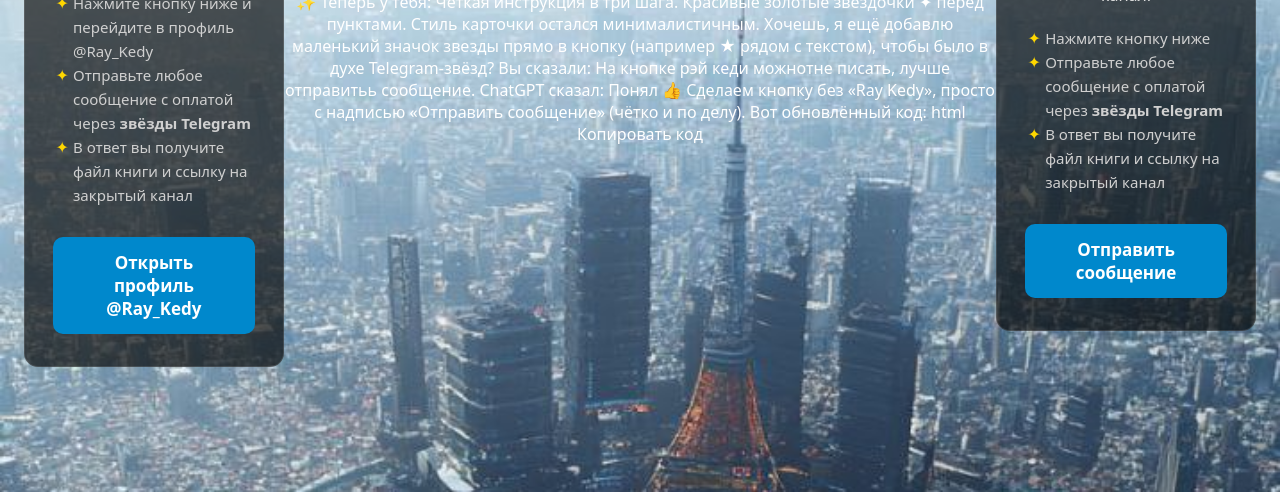
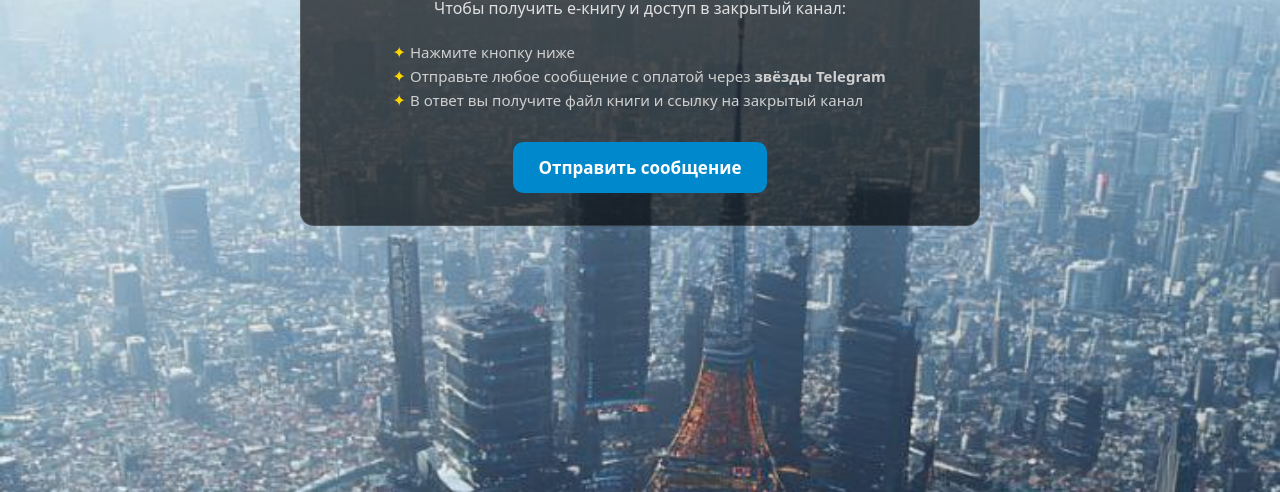
Before and after one commit to Raykedy/raykedy.github.io, a plain HTML site: page telegrambook.html in a window 1280 px wide. Shown: the part 356-848 px from the top of the page. Drawn offline with Linux system fonts and the light colour scheme.

Commit message:
Update telegrambook.html

```diff
--- a/telegrambook.html
+++ b/telegrambook.html
@@ -1,106 +1,4 @@
-<!DOCTYPE html>
-<html lang="ru">
-<head>
-  <meta charset="UTF-8" />
-  <meta name="viewport" content="width=device-width, initial-scale=1" />
-  <title>Telegram — Ray Kedy</title>
-  <style>
-    html, body { height: 100%; margin:0; }
-    body{
-      font-family: system-ui, -apple-system, Segoe UI, Roboto, Arial, sans-serif;
-      color:#fff;
-      display:flex; align-items:center; justify-content:center;
-      background: #000 url('https://raw.githubusercontent.com/Raykedy/raykedy.github.io/refs/heads/main/bcksucsess.jpg') no-repeat center center fixed;
-      background-size: cover;
-      padding:24px;
-      text-align:center;
-    }
-    .card{
-      background: rgba(0,0,0,.65);
-      border: 1px solid rgba(255,255,255,.12);
-      border-radius:14px;
-      padding:32px 28px;
-      max-width: 680px;
-      width: 100%;
-      box-sizing: border-box;
-    }
-    h1{
-      margin:0 0 12px;
-      font-size: clamp(22px, 3.2vw, 30px);
-    }
-    p{
-      margin: 0 0 18px;
-      font-size: 16px;
-      color:#e0e0e0;
-      line-height:1.6;
-    }
-    ol{
-      text-align: left;
-      margin: 0 auto 20px;
-      max-width: 480px;
-      padding-left: 20px;
-      color:#d0d0d0;
-      font-size: 15px;
-      line-height:1.6;
-    }
-    li::marker {
-      content: "✦ "; /* Телеграмные звездочки */
-      color: #FFD700; /* золотой */
-      font-size: 16px;
-    }
-    a.btn{
-      display:inline-block;
-      margin-top: 10px;
-      padding: 14px 22px;
-      border-radius: 10px;
-      text-decoration:none;
-      font-weight:700;
-      font-size: 17px;
-      color:#fff;
-      background:#0088cc; /* Telegram */
-      transition:filter .15s ease;
-    }
-    a.btn:hover { filter: brightness(1.08); }
-  </style>
-</head>
-<body>
-  <main class="card" role="main" aria-labelledby="title">
-    <h1 id="title">Перейти в Telegram</h1>
-    <p>Чтобы получить e-книгу и доступ в закрытый канал:</p>
-    <ol>
-      <li>Нажмите кнопку ниже и перейдите в профиль @Ray_Kedy</li>
-      <li>Отправьте любое сообщение с оплатой через <b>звёзды Telegram</b></li>
-      <li>В ответ вы получите файл книги и ссылку на закрытый канал</li>
-    </ol>
-    <a class="btn" href="https://t.me/Ray_Kedy" target="_blank" rel="noopener">Открыть профиль @Ray_Kedy</a>
-  </main>
-</body>
-</html>
-✨ Теперь у тебя:
 
-Чёткая инструкция в три шага.
-
-Красивые золотые звёздочки ✦ перед пунктами.
-
-Стиль карточки остался минималистичным.
-
-Хочешь, я ещё добавлю маленький значок звезды прямо в кнопку (например ★ рядом с текстом), чтобы было в духе Telegram-звёзд?
-
-
-
-
-
-Вы сказали:
-На кнопке рэй кеди можнотне писать, лучше отправитьь сообщение.
-
-
-ChatGPT сказал:
-Понял 👍 Сделаем кнопку без «Ray Kedy», просто с надписью «Отправить сообщение» (чётко и по делу).
-
-Вот обновлённый код:
-
-html
-Копировать код
 <!DOCTYPE html>
 <html lang="ru">
 <head>
```
